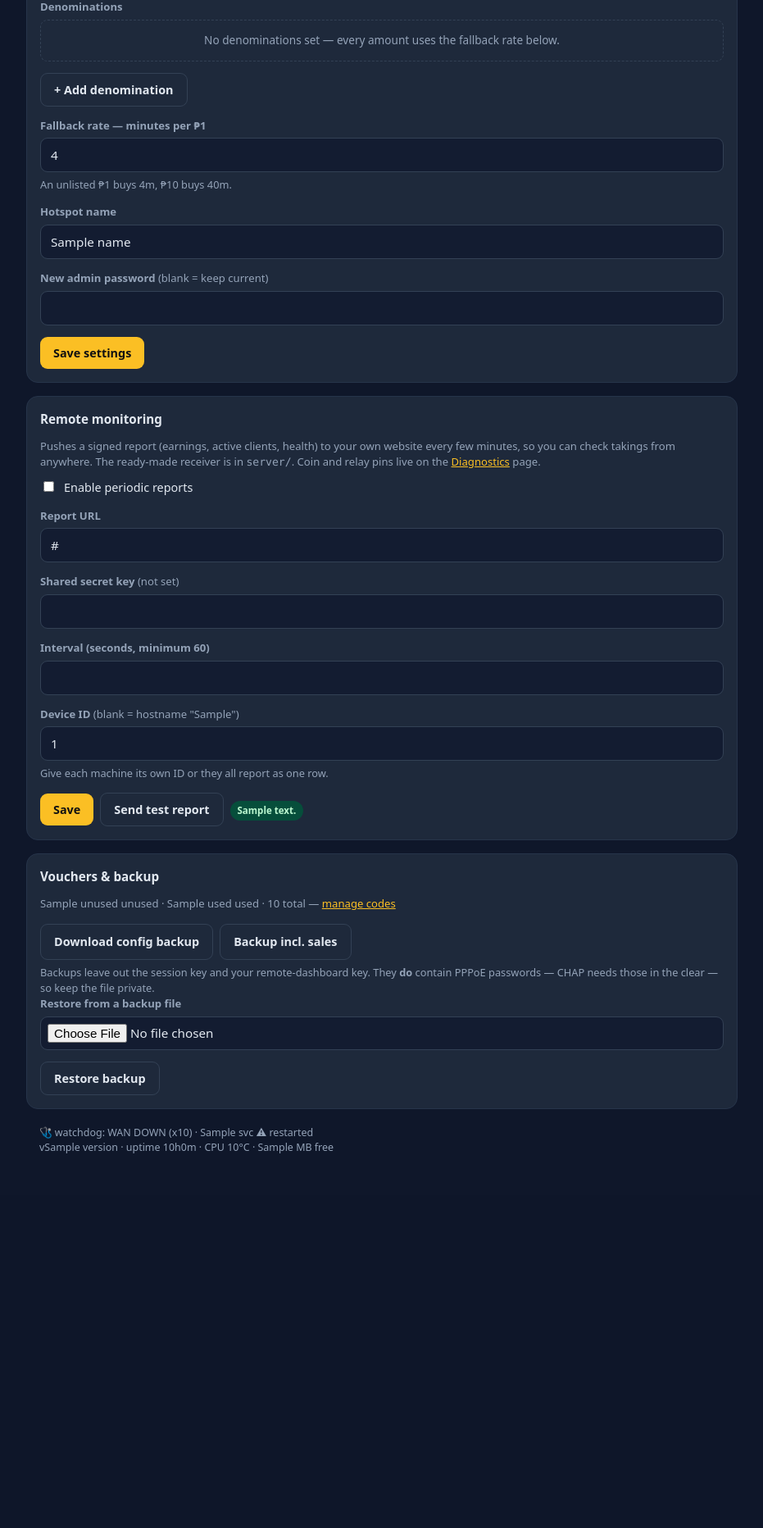
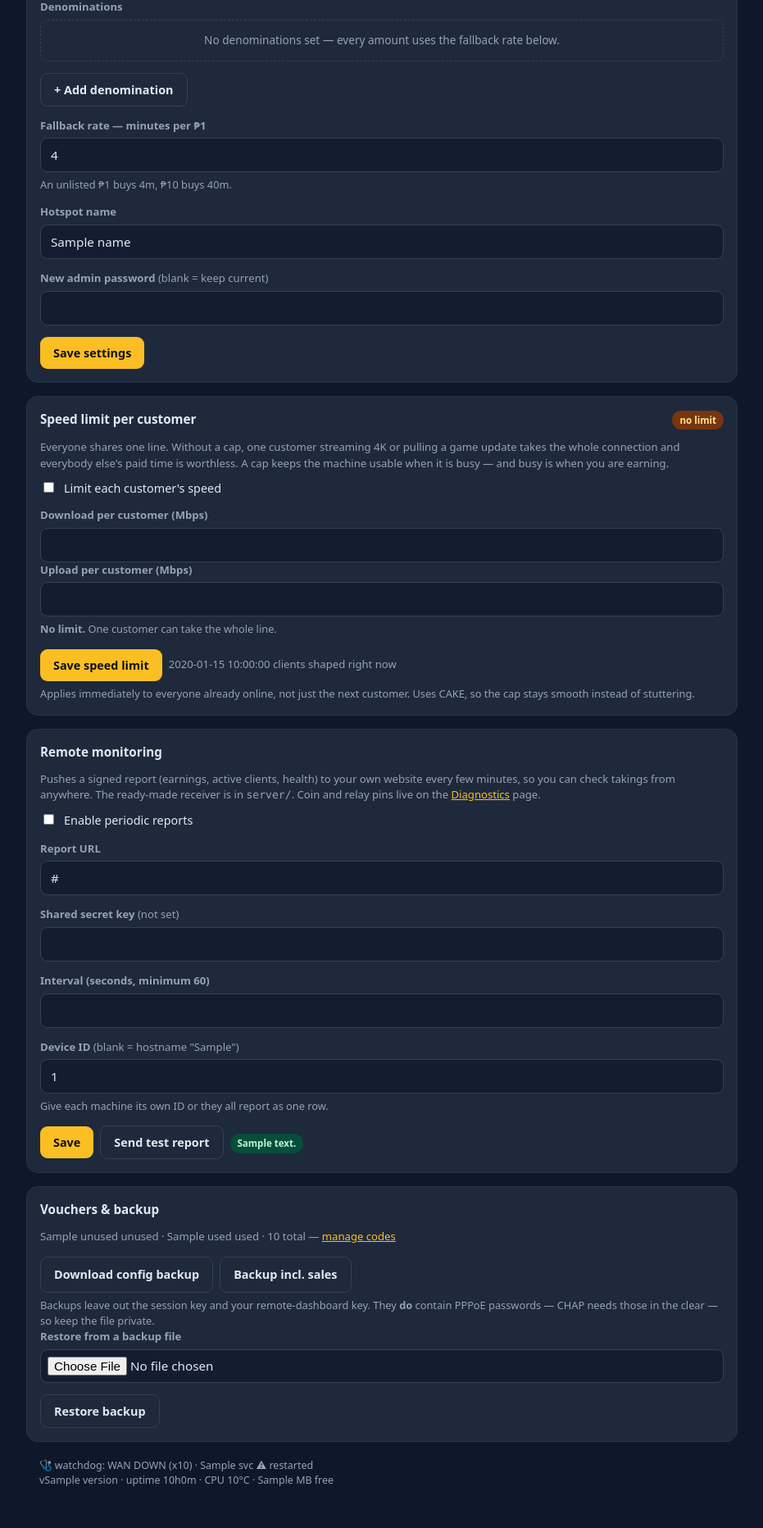
Before and after one commit to arcosesd2/orange-pi-pisowifi, a Flask app: template app/templates/admin.html in a window 1280 px wide. Shown: the part 1131-2995 px from the top of the page at 82% size, without its empty margins (174-1105 px from the left). Before the commit the page ends 2538 px from the top, so only its background shows below. Run offline with Flask 3, Linux system fonts and the light colour scheme; the template is opened without the code that fills it: most values are stand-ins (such as "Sample title", 1, 10 or a date in 2020); parts of the project's set-up code (start-up, migrations or seed data) failed here and were passed over.

Commit message:
Cap what one customer can take from the shared line
The shaping machinery has been here since v2.3 -- HTB plus CAKE per client,
upload shaped via ifb0 -- but it shipped as default_speed: unlimited and the
only way to change that was to edit a JSON file on a box the owner frequently
cannot SSH into. So in practice every machine ran uncapped, and one customer
streaming 4K or pulling a game update could take the whole uplink while
everyone else's paid time was worthless.

Adds the switch to the dashboard: a per-customer download and upload cap in
Mbps, applied immediately to everyone already online rather than only the next
customer. The hint below the field answers the question an owner actually has
-- at 5 Mbps each, a 50 Mbps line serves about 10 at full speed. Nonsense
values are clamped rather than stored.

Verified on the board that the plumbing is real: HTB root on the LAN device,
ingress redirected to ifb0, and CAKE present in the kernel.

Co-Authored-By: Claude Opus 5 <noreply@anthropic.com>

```diff
--- a/app/main.py
+++ b/app/main.py
@@ -954,7 +954,22 @@ def admin():
                   unclaimed_events=slot.unclaimed_events,
                   relay_pin=setting("relay_gpio_pin") or 0,
                   hold_s=int(setting("uncredited_hold_s") or 0)),
+        speed=_speed_summary(),
     )
+
+
+def _speed_summary():
+    """Current per-client cap, in plain Mbps, for the dashboard control."""
+    prof = _resolve_speed(setting("default_speed"))
+    def mbit(v):
+        try:
+            return int(float(str(v).lower().replace("mbit", "").strip()))
+        except (TypeError, ValueError):
+            return 0
+    return {"enabled": bool(prof and prof.get("down")),
+            "down": mbit(prof.get("down")) if prof else 5,
+            "up": mbit(prof.get("up")) if prof else 3,
+            "shaped_now": len(shaper.active_ips()) if not MOCK else 0}
 
 
 @app.route("/admin/settings", methods=["POST"])
@@ -971,6 +986,44 @@ def admin_settings():
     if f.get("admin_password"):
         db.set_admin_password(f["admin_password"])
     _audit("settings updated")
+    return redirect("/admin")
+
+
+@app.route("/admin/speed", methods=["POST"])
+def admin_speed():
+    """Cap what one customer can take from a shared line.
+
+    Without a cap a single device streaming 4K or running a game download uses
+    the whole uplink and everyone else's paid time is worthless. The shaping
+    machinery has always been here (HTB + CAKE per client, upload via ifb0) but
+    shipped as `default_speed: unlimited`, and the only way to change it was to
+    edit a JSON file on a box the owner often cannot SSH into. This is that
+    switch, in the admin panel.
+    """
+    if not admin_ok():
+        return redirect("/admin/login")
+    f = request.form
+    profiles = dict(setting("speed_profiles") or {})
+    if f.get("speed_enabled") == "on":
+        try:
+            down = max(1, int(float(f.get("speed_down") or 5)))
+            up = max(1, int(float(f.get("speed_up") or 3)))
+        except ValueError:
+            return redirect("/admin")
+        profiles["default"] = {"up": f"{up}mbit", "down": f"{down}mbit"}
+        db.set_setting("speed_profiles", profiles)
+        db.set_setting("default_speed", "default")
+        _audit("speed limit set", f"{down}M down / {up}M up per client")
+    else:
+        db.set_setting("default_speed", "unlimited")
+        _audit("speed limit removed")
+    # Re-apply to everyone already online, so the change is felt immediately
+    # rather than only by the next customer.
+    if not MOCK:
+        now = time.time()
+        for s in db.active_sessions():
+            if s["paused_remaining"] is None and s["expires_at"] > now:
+                _apply_speed(s["mac"], s["speed"])
     return redirect("/admin")
 
 
--- a/app/templates/admin.html
+++ b/app/templates/admin.html
@@ -157,6 +157,52 @@
     </form>
   </section>
 
+  <!-- ------------------------------------------------ speed ----------- -->
+  <section class="card">
+    <div class="card-head">
+      <h2>Speed limit per customer</h2>
+      <div class="spacer"></div>
+      {% if speed.enabled %}
+        <span class="badge ok">{{ speed.down }} / {{ speed.up }} Mbps</span>
+      {% else %}
+        <span class="badge warn">no limit</span>
+      {% endif %}
+    </div>
+    <p class="muted">
+      Everyone shares one line. Without a cap, one customer streaming 4K or
+      pulling a game update takes the whole connection and everybody else's
+      paid time is worthless. A cap keeps the machine usable when it is busy —
+      and busy is when you are earning.
+    </p>
+
+    <form method="post" action="/admin/speed">
+      <label class="check">
+        <input type="checkbox" name="speed_enabled" id="spEn" {{ 'checked' if speed.enabled }}>
+        <span>Limit each customer's speed</span>
+      </label>
+
+      <div class="job-grid" style="margin-top:12px">
+        <div><label for="spDown">Download per customer (Mbps)</label>
+          <input id="spDown" name="speed_down" type="number" min="1" max="1000"
+                 value="{{ speed.down }}"></div>
+        <div><label for="spUp">Upload per customer (Mbps)</label>
+          <input id="spUp" name="speed_up" type="number" min="1" max="1000"
+                 value="{{ speed.up }}"></div>
+      </div>
+      <p class="hint" id="spHint"></p>
+      <div class="actions">
+        <button>Save speed limit</button>
+        {% if speed.shaped_now %}
+          <span class="muted">{{ speed.shaped_now }} client{{ '' if speed.shaped_now == 1 else 's' }} shaped right now</span>
+        {% endif %}
+      </div>
+      <p class="hint">
+        Applies immediately to everyone already online, not just the next
+        customer. Uses CAKE, so the cap stays smooth instead of stuttering.
+      </p>
+    </form>
+  </section>
+
   <!-- ------------------------------------------------ remote ----------- -->
   <section class="card">
     <h2>Remote monitoring</h2>
@@ -306,6 +352,30 @@ refreshEmpty();
 document.getElementById('mpp').addEventListener('input', updateMppHint);
 updateMppHint();
 
+// Turn the cap into the number the owner actually cares about: how many
+// customers the line carries at once before it starts feeling slow.
+function updateSpeedHint() {
+  const en = document.getElementById('spEn');
+  const d = parseInt(document.getElementById('spDown').value, 10);
+  const out = document.getElementById('spHint');
+  if (!out) return;
+  if (!en.checked) {
+    out.innerHTML = '<b>No limit.</b> One customer can take the whole line.';
+    return;
+  }
+  if (!d) { out.textContent = ''; return; }
+  const per = function (line) { return Math.max(1, Math.floor(line / d)); };
+  out.innerHTML = 'At ' + d + ' Mbps each: a 25 Mbps line serves about <b>' +
+    per(25) + '</b> at full speed, 50 Mbps about <b>' + per(50) +
+    '</b>, 100 Mbps about <b>' + per(100) + '</b>. Beyond that they share what is left.';
+}
+['spEn', 'spDown'].forEach(function (id) {
+  const el = document.getElementById(id);
+  if (el) el.addEventListener('input', updateSpeedHint);
+  if (el) el.addEventListener('change', updateSpeedHint);
+});
+updateSpeedHint();
+
 async function sendNow(btn) {
   btn.disabled = true; btn.textContent = 'Sending...';
   try {
```
Also changed, not shown: tests/test_functional.py (+18 -0 lines), tests/test_templates.py (+1 -0 lines).
